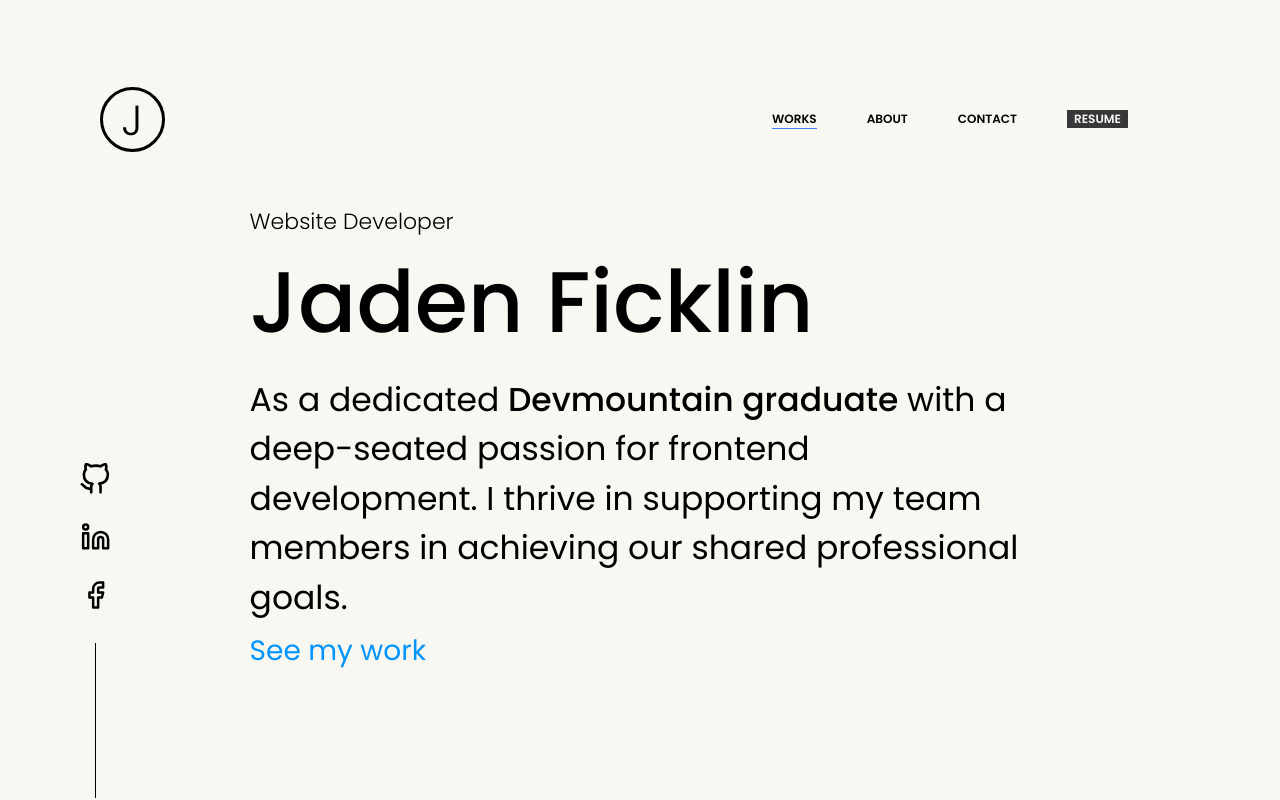
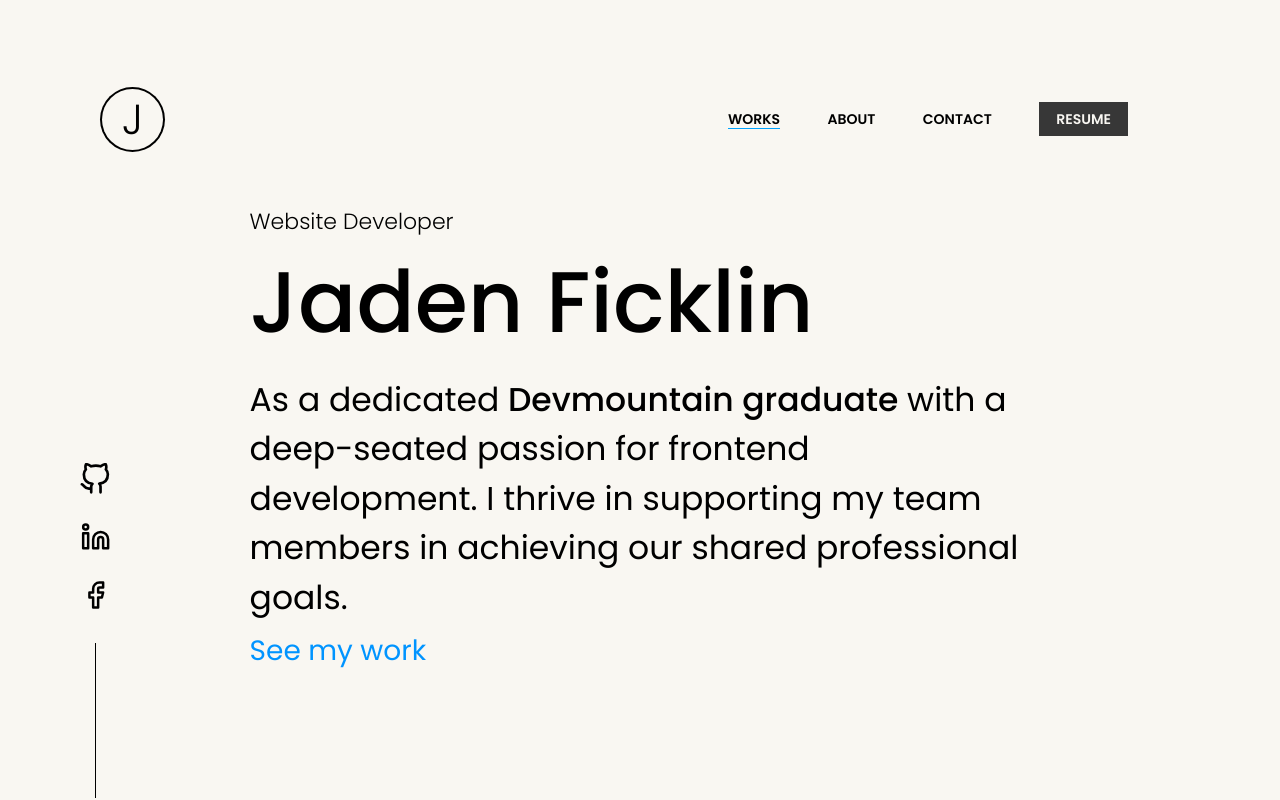
Before and after one commit to JadenFicklin/JadenFicklin, a React (Create React App) app: page / in a window 1280 px wide. Shown: the top 800 px of the page. Built offline with nearby package versions, Linux system fonts and the light colour scheme.

Commit message:
updates to Nav, added animation for home logo, changed font sizes for nav items, added padding to resume button

```diff
--- a/src/components/Nav.js
+++ b/src/components/Nav.js
@@ -13,12 +13,12 @@ function Nav() {
 
     const linkClassNames = (link) =>
         c('hover:text-black', {
-            'text-blue-500': activeLink === link && activeLink !== null
+            'text-[#00A3FF]': activeLink === link && activeLink !== null
         });
 
     const underlineClassNames = (link) =>
-        c('h-[1px] bg-blue-500 duration-300 relative top-[1px]', {
-            'w-full': activeLink === link || location.pathname === link,
+        c('h-[1px] bg-[#00A3FF] duration-300 relative top-[1px]', {
+            'w-[100%]': activeLink === link || location.pathname === link,
             'w-0': activeLink !== link && location.pathname !== link
         });
 
@@ -56,13 +56,17 @@ function Nav() {
             <nav className="w-full mt-[83px] h-[66px] flex justify-between items-center">
                 <div>
                     <Link to="/">
-                        <div className="text-[42px] font-light grid place-items-center border-[3px] border-black rounded-full w-[65px] h-[65px] ml-[50%] md:ml-[100px]">
-                            <p className="-ml-[1px] -mt-[1px]">J</p>
+                        <div className="grid place-items-center rounded-full w-[65px] h-[65px] ml-[50%] md:ml-[100px] bg-black hover:bg-[#0094FF] group">
+                            <div className="bg-[#F9F7F2] w-[61px] h-[61px] rounded-full group-hover:h-0 group-hover:w-0 duration-300 relative">
+                                <p className="absolute top-1/2 left-1/2 transform -translate-x-1/2 -translate-y-1/2 text-[42px] font-light pointer-events-none duration-300 group-hover:text-[#F9F7F2]">
+                                    J
+                                </p>
+                            </div>
                         </div>
                     </Link>
                 </div>
                 <div className="justify-between mr-[152px] items-center text-xs hidden md:flex">
-                    <div className="group hover:text-[#a0a0a0] w-[356px] flex justify-between items-center duration-300 font-semibold">
+                    <div className=" group hover:text-[#a0a0a0] w-[400px] flex justify-between items-center duration-300 font-semibold text-[14px]">
                         <Link
                             to="/"
                             className={linkClassNames('/')}
@@ -92,7 +96,7 @@ function Nav() {
                                 )}></div>
                         </Link>
                         <a
-                            className="bg-[#373737] text-[#F9F7F2] w-[61px] h-[18px] grid place-content-center hover:text-black hover:bg-[#F9F7F2] hover:border-[1px] duration-300 border-[#373737]"
+                            className="bg-[#373737] text-[#F9F7F2] grid place-content-center border-[1px] hover:text-black hover:bg-[#F9F7F2] hover:border-[1px] duration-300 border-[#373737] py-2 px-4"
                             href="https://docs.google.com/document/d/1JdSuQ0_cHch6DIrJgT5rn2y2O_9ECBs2zPuc2gsoOkc/edit?usp=sharing"
                             target="_blank"
                             rel="noreferrer">
--- a/src/customComponents/CursorFollower.js
+++ b/src/customComponents/CursorFollower.js
@@ -23,7 +23,7 @@ const CursorFollower = () => {
                 width: '220px',
                 height: '220px',
                 borderRadius: '50%',
-                backgroundColor: 'black',
+                backgroundColor: '#0094FF',
                 pointerEvents: 'none',
                 zIndex: 1,
                 transform: 'translate(-50%, -50%) scale(0)',
```
